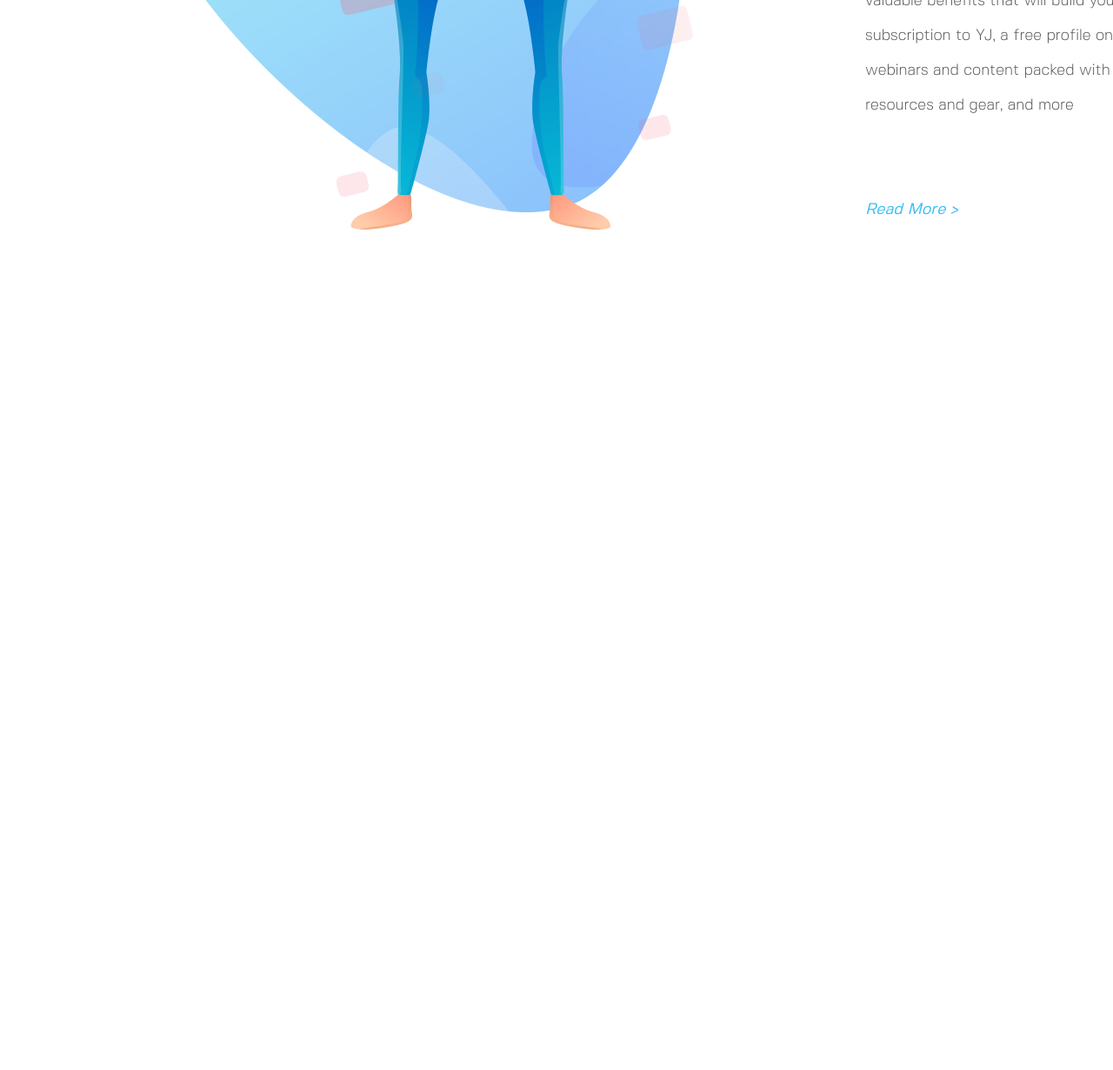
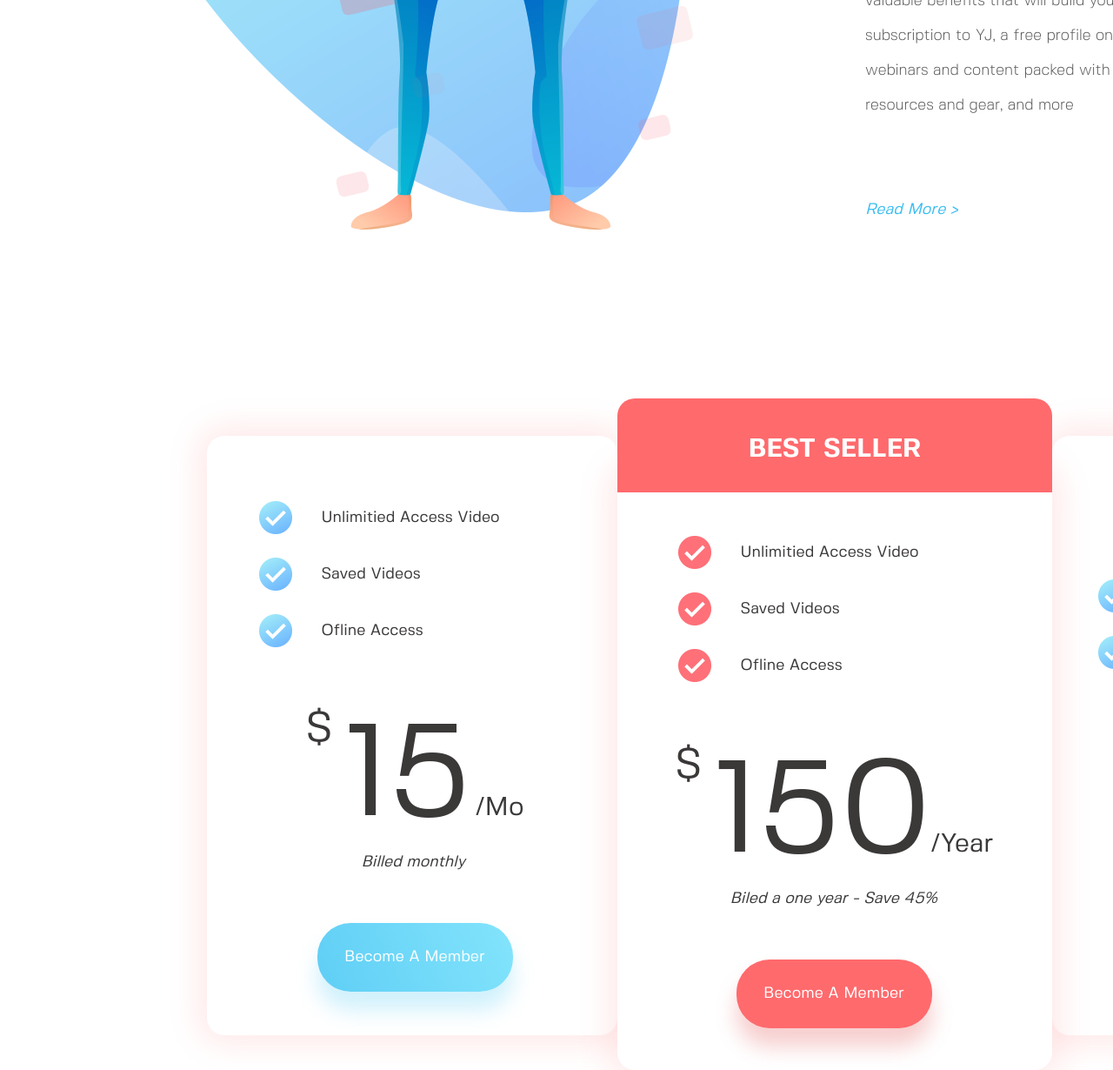
Before and after one commit to P-Tarasenko/yoga, a website: page source/index.html in a window 1280 px wide. Shown: the part 4710-5940 px from the top of the page at 87% size. Before the commit the page ends 4974 px from the top, so only its background shows below. Drawn offline with nearby package versions, Linux system fonts and the light colour scheme; files that its build step writes are made by us from their sources.

Commit message:
Сделал карточки с тарифами

```diff
--- a/source/index.html
+++ b/source/index.html
@@ -1,5 +1,5 @@
 <!DOCTYPE html>
-<html lang="ru">
+<html lang="en">
 
 <head>
   <meta charset="UTF-8">
@@ -118,8 +118,10 @@
         </div>
         <div class="features__bg-wrapper-third">
           <div class="features__third-feature">
-            <h3 class="features__feature-heading features__feature-heading--third">5 Ways to Make Every Yoga Class More Restorative and Therapeutic</h3>
-            <p class="features__feature-desc features__feature-desc--third">In part four of our series on teaching trauma-sensitive yoga, teacher
+            <h3 class="features__feature-heading features__feature-heading--third">5 Ways to Make Every Yoga Class More
+              Restorative and Therapeutic</h3>
+            <p class="features__feature-desc features__feature-desc--third">In part four of our series on teaching
+              trauma-sensitive yoga, teacher
               Daniel
               Sernicola shares five practices to help your students get grounded and cultivate mindfulness.</p>
             <p class="features__feature-desc features__feature-desc--third">Teachers,
@@ -133,8 +135,66 @@
           </div>
         </div>
       </section>
-      <section>
-
+      <section class="price">
+        <h2 class="visually-hidden">About our price and tarifs</h2>
+        <ul class="price__main-list price-list">
+          <li class="price-list__item">
+            <ul class="price-list__features-list">
+              <li class="price-list__features-item">
+                <p class="price-list__desc">Unlimitied Access Video</p>
+              </li>
+              <li class="price-list__features-item">
+                <p class="price-list__desc">Saved Videos</p>
+              </li>
+              <li class="price-list__features-item">
+                <p class="price-list__desc">Ofline Access</p>
+              </li>
+            </ul>
+            <div class="price-list__wrapper">
+              <b class="price-list__price"><sup class="price-list__top-symbol">$</sup>15</b>
+              <span class="price-list__period">/Mo</span>
+            </div>
+            <p class="price-list__payment">Billed monthly</p>
+            <a href="#" class="price-list__link">Become A Member</a>
+          </li>
+          <li class="price-list__item price-list__item--best">
+            <header class="price-list__best-header">best seller</header>
+            <ul class="price-list__features-list price-list__features-list--best">
+              <li class="price-list__features-item price-list__features-item--best">
+                <p class="price-list__desc">Unlimitied Access Video</p>
+              </li>
+              <li class="price-list__features-item price-list__features-item--best">
+                <p class="price-list__desc">Saved Videos</p>
+              </li>
+              <li class="price-list__features-item price-list__features-item--best">
+                <p class="price-list__desc">Ofline Access</p>
+              </li>
+            </ul>
+            <div class="price-list__wrapper price-list__wrapper--best">
+              <b class="price-list__price"><sup class="price-list__top-symbol">$</sup>150</b>
+              <span class="price-list__period">/Year</span>
+            </div>
+            <p class="price-list__payment price-list__payment--best">Biled a one year - Save 45%</p>
+            <a href="#" class="price-list__link price-list__link--best">Become A Member</a>
+          </li>
+          <li class="price-list__item">
+            <h3 class="price-list__heading">Yoga Class</h3>
+            <ul class="price-list__features-list price-list__features-list--last">
+              <li class="price-list__features-item">
+                <p class="price-list__desc">Only Yoga Class</p>
+              </li>
+              <li class="price-list__features-item">
+                <p class="price-list__desc">Unlimitied Access Video</p>
+              </li>
+            </ul>
+            <div class="price-list__wrapper price-list__wrapper--last">
+              <b class="price-list__price"><sup class="price-list__top-symbol">$</sup>5</b>
+              <span class="price-list__period">/Mo</span>
+            </div>
+            <p class="price-list__payment price-list__payment--last">Billed monthly</p>
+            <a href="#" class="price-list__link price-list__link--last">Become A Member</a>
+          </li>
+        </ul>
       </section>
     </main>
   </div>
--- a/source/less/blocks/features.less
+++ b/source/less/blocks/features.less
@@ -1,3 +1,7 @@
+.features {
+  margin-bottom: 239px;
+}
+
 .features__first-feature {
   min-height: 776px;
   margin-bottom: 404px;
--- /dev/null
+++ b/source/less/blocks/price-list.less
@@ -0,0 +1,201 @@
+.price-list {
+  display: flex;
+  width: 1445px;
+  margin: 0 auto;
+  padding: 0;
+
+  list-style: none;
+}
+
+.price-list__item {
+  width: 473px;
+  height: 689px;
+
+  background-color: white;
+  border-radius: 20px;
+  box-shadow: 0 0 35px 10px rgba(255, 106, 109, 0.15);
+
+  &--best {
+    position: relative;
+
+    width: 502px;
+    margin-top: 40px;
+  }
+}
+
+.price-list__best-header {
+  position: absolute;
+  top: -83px;
+  left: 0;
+
+  width: 100%;
+  height: 108px;
+  padding-top: 44px;
+
+  font-weight: 700;
+  font-size: 30px;
+  line-height: 1;
+  text-align: center;
+  color: white;
+  text-transform: uppercase;
+
+  background-color: @pink;
+  border-top-left-radius: 20px;
+  border-top-right-radius: 20px;
+}
+
+.price-list__features-list {
+  margin: 0 auto;
+  margin-top: 62px;
+  margin-bottom: 64px;
+  margin-left: 52px;
+  padding: 0;
+
+  list-style: none;
+
+  &--best {
+    margin-bottom: 66px;
+    margin-left: 62px;
+  }
+
+  &--last {
+    margin-top: 46px;
+    margin-bottom: 39px;
+    margin-left: 45px;
+  }
+}
+
+.price-list__desc {
+  margin: 0;
+  padding: 18px 0;
+
+  font-weight: 400;
+  font-size: 18px;
+  line-height: 1.6;
+  color: #3b3838;
+}
+
+.price-list__features-item {
+  position: relative;
+
+  padding-left: 80px;
+
+  &::before {
+    content: "";
+    position: absolute;
+    top: 13px;
+    left: 8px;
+
+    width: 38px;
+    height: 38px;
+
+    background-image: url("../../img/blue-check.png");
+  }
+
+  &--best::before {
+    background-image: url("../../img/red-check.png");
+  }
+}
+
+.price-list__price {
+  position: relative;
+
+  margin-left: 50px;
+
+  font-weight: 400;
+  font-size: 150px;
+  line-height: 1;
+  color: @black;
+}
+
+.price-list__top-symbol {
+  position: absolute;
+  top: 15px;
+  left: -43px;
+
+  font-size: 48px;
+}
+
+.price-list__period {
+  font-weight: 400;
+  font-size: 30px;
+  line-height: 1;
+  color: @black;
+}
+
+.price-list__payment {
+  margin: 0;
+  margin-top: 6px;
+  margin-bottom: 55px;
+  margin-left: 178px;
+
+  font-style: italic;
+  font-size: 18px;
+  line-height: 1.6;
+  color: @black;
+
+  &--best {
+    margin-left: 130px;
+  }
+
+  &--last {
+    margin-left: 170px;
+  }
+}
+
+.price-list__link {
+  display: block;
+  width: 225px;
+  margin-left: 127px;
+  padding: 25px 0;
+
+  font-weight: 400;
+  font-size: 18px;
+  line-height: 1.6;
+  text-align: center;
+  color: white;
+  text-decoration: none;
+
+  background: linear-gradient(66deg, rgb(95, 206, 245) 0%, rgb(131, 228, 252) 100%);
+  border-radius: 38px;
+  box-shadow: 0 21px 23.52px 0.48px rgba(95, 206, 244, 0.29);
+
+  &--best {
+    margin-left: 137px;
+
+    background: @pink;
+    box-shadow: 0 21px 23.52px 0.48px rgba(226, 88, 91, 0.29);
+  }
+
+  &--last {
+    margin-left: 120px;
+  }
+}
+
+.price-list__wrapper {
+  width: 100%;
+  margin-bottom: 0;
+
+  text-align: center;
+
+  &--best {
+    padding-right: 8px;
+
+    font-size: 0;
+  }
+
+  &--last {
+    padding-right: 19px;
+  }
+}
+
+.price-list__heading {
+  margin-top: 76px;
+  margin-right: 24px;
+  margin-bottom: 0;
+
+  font-size: 30px;
+  line-height: 1;
+  text-align: center;
+  color: @black;
+}
--- /dev/null
+++ b/source/less/blocks/price.less
@@ -0,0 +1,5 @@
+.price {
+  margin: 0;
+  padding: 0;
+  list-style: none;
+}
--- a/source/less/style.less
+++ b/source/less/style.less
@@ -10,3 +10,5 @@
 @import "blocks/description.less";
 @import "blocks/advantages.less";
 @import "blocks/features.less";
+@import "blocks/price.less";
+@import "blocks/price-list.less";
--- a/source/less/variables.less
+++ b/source/less/variables.less
@@ -1 +1,2 @@
 @pink: #ff6a6d;
+@black: #3b3838;
```
Also changed, not shown: source/img/blue-check.png (added), source/img/bottom-bg-image.png (added), source/img/red-check.png (added).
